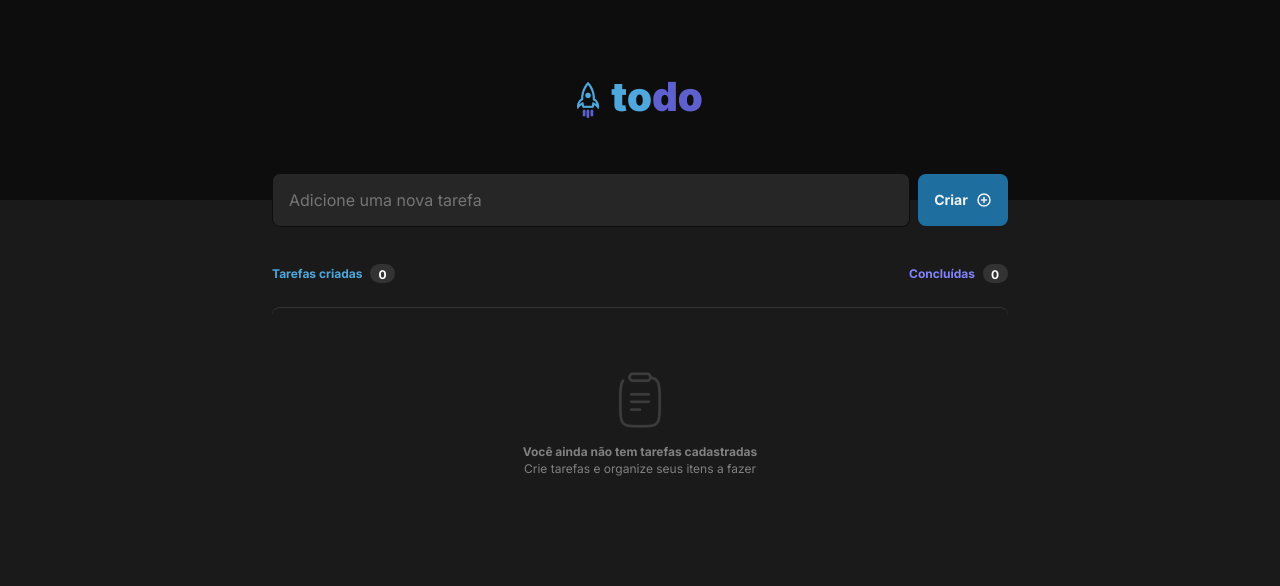
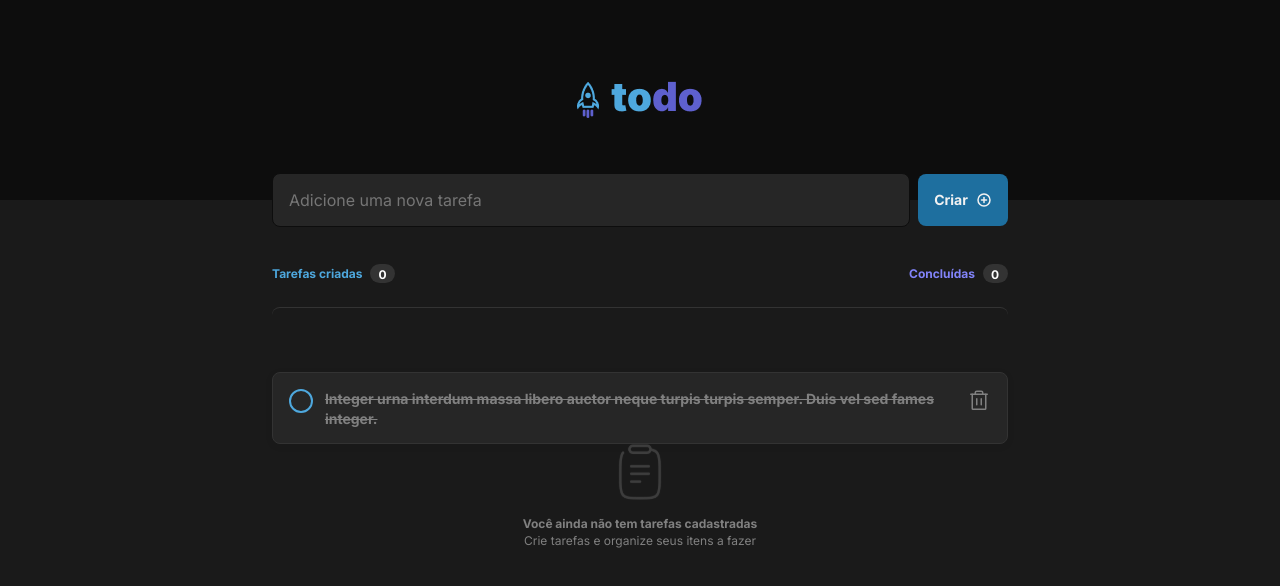
Before and after one commit to brenoq/reactTodo, a React (Vite) app: page / in a window 1280 px wide. Shown: the top 586 px of the page. Built offline with nearby package versions, Linux system fonts and the light colour scheme.

Commit message:
Component todo

```diff
--- /dev/null
+++ b/src/components/Todo.module.css
@@ -0,0 +1,96 @@
+.todo {
+  display: flex;
+  align-items: flex-start;
+  justify-content: flex-start;
+  gap: 1.2rem;
+
+  width: 73.6rem;
+  height: 7.2rem;
+  padding: 1.6rem;
+
+  background: var(--gray-500);
+
+  border: 1px solid var(--gray-400);
+  box-shadow: 0px 2px 8px rgba(0, 0, 0, 0.06);
+  border-radius: 8px;
+}
+
+.todo input {
+  appearance: none;
+
+  width: 2.4rem;
+  height: 2.4rem;
+
+  outline: none;
+  border: 2px solid var(--blue);
+  border-radius: 50%;
+
+  transition: 0.3s;
+
+  position: relative;
+}
+
+.todo input:hover {
+  border: 2px solid var(--blue-dark);
+  cursor: pointer;
+}
+
+.todo input:checked {
+  border-color: var(--purple);
+  background-color: var(--purple);
+
+  transition: 0.3s;
+}
+
+.todo input:checked:hover {
+  border-color: var(--purple-dark);
+  background-color: var(--purple-dark);
+}
+
+.todo input:checked::before {
+  position: absolute;
+
+  top: 0.1rem;
+  left: 0.1rem;
+
+  content: '\2713';
+  font-size: 2.2rem;
+
+  color: var(--gray-100);
+}
+
+.completed {
+  width: 632px;
+  height: 40px;
+
+  font-weight: 400;
+  font-size: 1.4rem;
+  line-height: 140%;
+
+  color: var(--gray-300);
+  text-decoration-line: line-through;
+}
+
+.uncompleted {
+  width: 632px;
+  height: 40px;
+
+  font-weight: 400;
+  font-size: 1.4rem;
+  line-height: 140%;
+
+  color: var(--gray-100);
+}
+
+.todo button {
+  background: transparent;
+  border: 0;
+  color: var(--gray-300);
+  cursor: pointer;
+  line-height: 0;
+  border-radius: 2px;
+}
+
+.todo button:hover {
+  color: var(--danger);
+}
--- /dev/null
+++ b/src/components/Todo.tsx
@@ -0,0 +1,14 @@
+import { Trash } from 'phosphor-react'
+import styles from './Todo.module.css'
+
+export function Todo() {
+  return(
+    <div className={styles.todo}>
+      <input type="checkbox" />
+      <p className={styles.completed}>Integer urna interdum massa libero auctor neque turpis turpis semper. Duis vel sed fames integer.</p>
+      <button>
+        <Trash size={24}/>
+      </button>
+    </div>
+  )
+}
--- a/src/components/TodoList.tsx
+++ b/src/components/TodoList.tsx
@@ -1,3 +1,5 @@
+import { Todo } from './Todo'
+
 import styles from './TodoList.module.css'
 
 import clipboard from '../assets/clipboard.svg'
@@ -17,6 +19,7 @@ export function TodoList() {
       </header>
 
       <main className={styles.main}>
+        <Todo />
         <img src={clipboard} alt="imagem prancheta" />
         <p>Você ainda não tem tarefas cadastradas</p>
         <p>Crie tarefas e organize seus itens a fazer</p>
```
